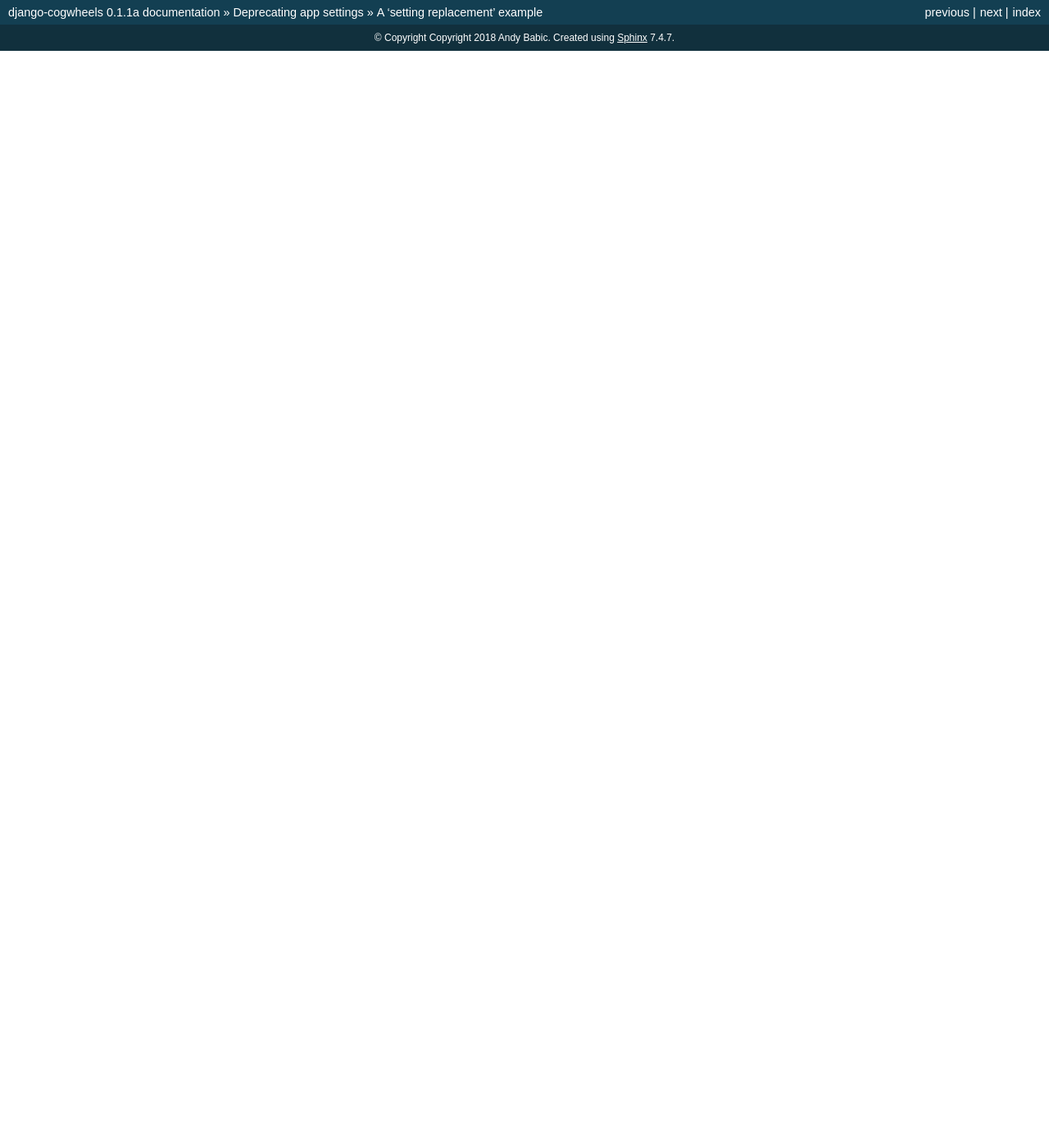
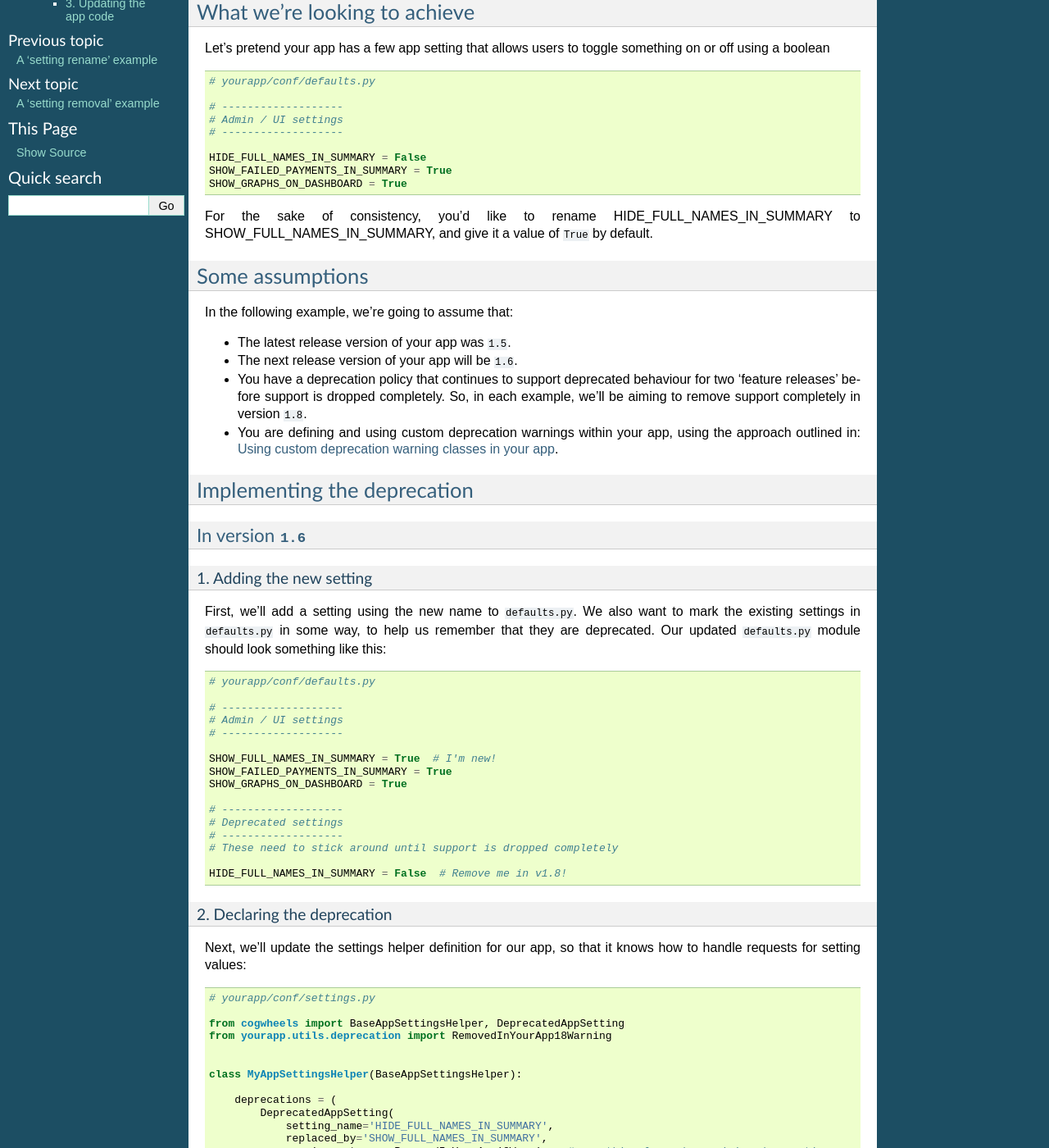
Before and after one commit to ababic/django-cogwheels, a Sphinx documentation site: the page built from docs/source/deprecating-app-settings/replacement-example.rst, in a window 1280 px wide and 1400 px high, scrolled down 270 px. Shown: the whole window at 82% size. Built offline with Sphinx 7.4.7, drawn with Linux system fonts in a browser that asks for light colours; before the commit the page ends 900 px from its top, so only the background shows below that; some of the changed text lies outside the part shown.

Commit message:
Start work on setting replacement example

```diff
--- a/docs/source/deprecating-app-settings/replacement-example.rst
+++ b/docs/source/deprecating-app-settings/replacement-example.rst
@@ -7,3 +7,144 @@ TBC
 .. contents::
     :local:
     :depth: 2
+
+
+What we're looking to achieve
+=============================
+
+Let's pretend your app has a few app setting that allows users to toggle something on or off using a boolean
+
+.. code-block:: python
+
+    # yourapp/conf/defaults.py
+
+    # -------------------
+    # Admin / UI settings
+    # -------------------
+
+    HIDE_FULL_NAMES_IN_SUMMARY = False
+    SHOW_FAILED_PAYMENTS_IN_SUMMARY = True
+    SHOW_GRAPHS_ON_DASHBOARD = True
+
+For the sake of consistency, you'd like to rename HIDE_FULL_NAMES_IN_SUMMARY to SHOW_FULL_NAMES_IN_SUMMARY, and give it a value of ``True`` by default.
+
+
+Some assumptions
+================
+
+In the following example, we're going to assume that:
+
+-   The latest release version of your app was ``1.5``.
+-   The next release version of your app will be ``1.6``.
+-   You have a deprecation policy that continues to support deprecated behaviour for two 'feature releases' before support is dropped completely. So, in each example, we'll be aiming to remove support completely in version ``1.8``.
+-   You are defining and using custom deprecation warnings within your app, using the approach outlined in: :doc:`using-custom-warning-classes`.
+
+
+Implementing the deprecation
+============================
+
+
+In version ``1.6``
+------------------
+
+
+1. Adding the new setting
+~~~~~~~~~~~~~~~~~~~~~~~~~
+
+First, we'll add a setting using the new name to ``defaults.py``. We also want to mark the existing settings in ``defaults.py`` in some way, to help us remember that they are deprecated. Our updated ``defaults.py`` module should look something like this:
+
+
+.. code-block:: python
+
+    # yourapp/conf/defaults.py
+
+    # -------------------
+    # Admin / UI settings
+    # -------------------
+
+    SHOW_FULL_NAMES_IN_SUMMARY = True  # I'm new!
+    SHOW_FAILED_PAYMENTS_IN_SUMMARY = True
+    SHOW_GRAPHS_ON_DASHBOARD = True
+
+    # -------------------
+    # Deprecated settings
+    # -------------------
+    # These need to stick around until support is dropped completely
+
+    HIDE_FULL_NAMES_IN_SUMMARY = False  # Remove me in v1.8!
+
+
+2. Declaring the deprecation
+~~~~~~~~~~~~~~~~~~~~~~~~~~~~
+
+Next, we'll update the settings helper definition for our app, so that it knows how to handle requests for setting values:
+
+
+.. code-block:: python
+
+    # yourapp/conf/settings.py
+
+    from cogwheels import BaseAppSettingsHelper, DeprecatedAppSetting
+    from yourapp.utils.deprecation import RemovedInYourApp18Warning
+
+
+    class MyAppSettingsHelper(BaseAppSettingsHelper):
+
+        deprecations = (
+            DeprecatedAppSetting(
+                setting_name='HIDE_FULL_NAMES_IN_SUMMARY',
+                replaced_by='SHOW_FULL_NAMES_IN_SUMMARY',
+                warning_category=RemovedInYourApp18Warning, # use this class when raising deprecation warnings,
+                additional_guidance=(
+                    "As the name suggests, the new setting has completely the opposite effect that it did before, "
+                    "and the default value is ``True`` rather than ``False``."
+                )
+            ),
+        )
+
+    ...
+
+
+3. Updating the app code
+~~~~~~~~~~~~~~~~~~~~~~~~
+
+The above steps take care of the deprecation definition, but we still have to update our code to use the new setting. Let's imagine that our code currently looks something like this:
+
+
+.. code-block:: python
+
+    # yourapp/views.py
+
+    from django.views.generic import ListView
+
+    from yourapp.conf import settings
+
+
+    class TransactionSummaryList(ListView):
+
+        def get_context_data(self, **kwargs):
+            data = {
+                'hide_full_names': settings.HIDE_FULL_NAMES_IN_SUMMARY,
+                ...
+            }
+            data.update(**kwargs)
+            return super().get_context_data(**data)
+    ...
+
+First, we want to update the view to use the new setting instead:
+
+.. code-block:: python
+
+    # yourapp/views.py
+
+    class TransactionSummaryList(ListView):
+
+        def get_context_data(self, **kwargs):
+            hide_full_names = not settings.SHOW_FULL_NAMES_IN_SUMMARY
+            data = {
+                'hide_full_names': hide_full_names,
+                ...
+            }
+            data.update(**kwargs)
+            return super().get_context_data(**data)
+    ...
```
